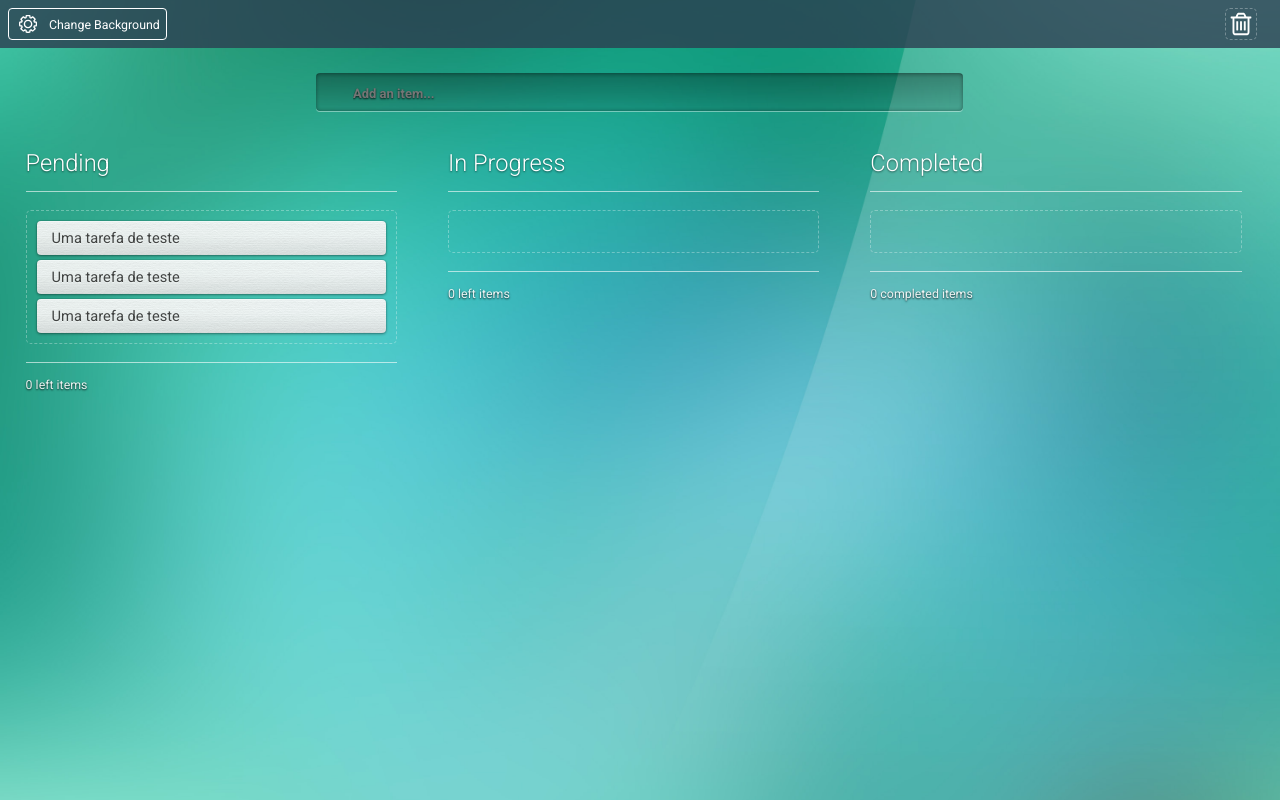
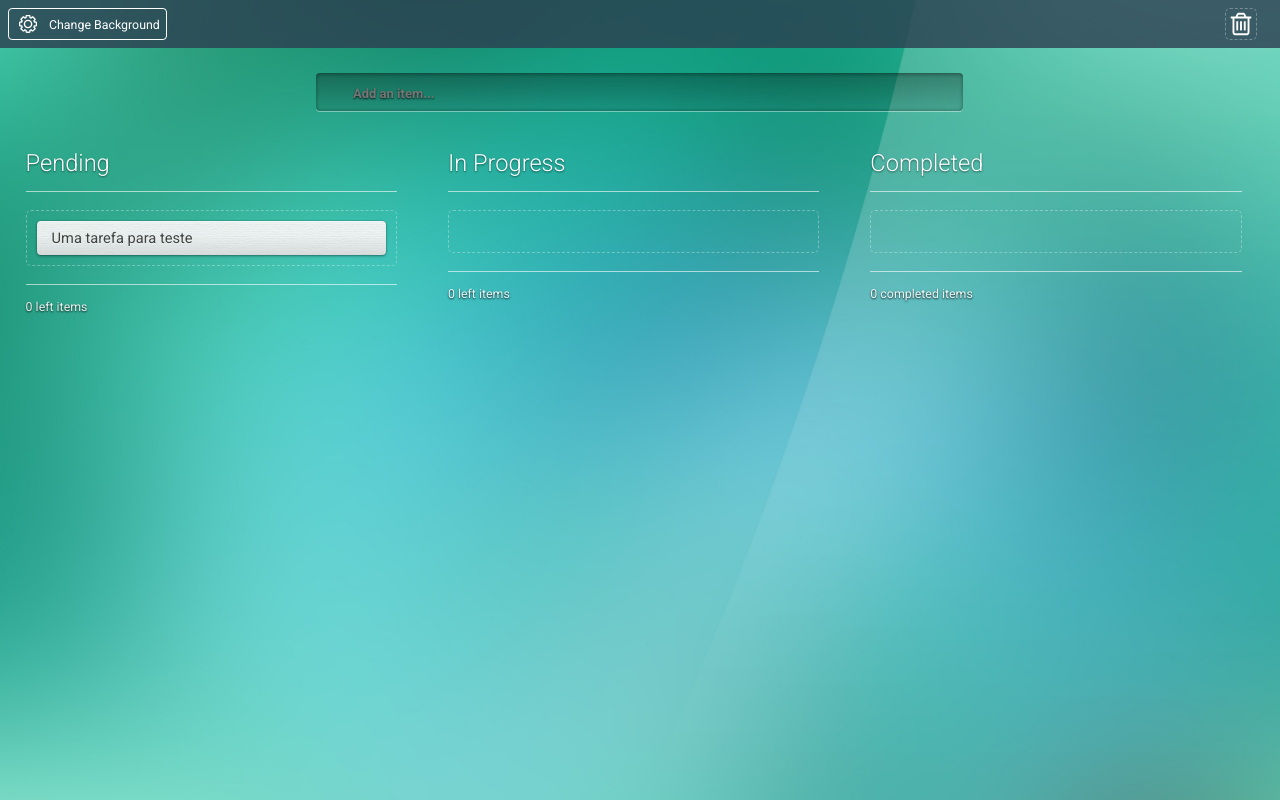
Before and after one commit to mvaldetaro/todo-list, a website: page index.html in a window 1280 px wide. Drawn offline with nearby package versions, Linux system fonts and the light colour scheme.

Commit message:
Function "generateTask" added

```diff
--- a/assets/js/app.js
+++ b/assets/js/app.js
@@ -1,6 +1,6 @@
 var defaults = {
   // CSS selectors and attributes that would be used by the JavaScript functions
-  todoTask: "todo-task",
+  todoTask: "task-item",
   todoTitle: "task-title",
   todoDate: "task-date",
   todoDescription: "task-description",
@@ -13,3 +13,33 @@ var defaults = {
   "2" : "#progress",
   "3" : "#completed"
 };
+
+// Add Task
+
+var generateTask = function(params){
+  var parent = $(codes[params.code]),
+      wrapper;
+
+  if(!parent) {
+    return;
+  }
+
+  wrapper = $("<li />", {
+    "class" : defaults.todoTask,
+    "id" : defaults.taskId + params.id,
+    "data" : params.id
+  }).appendTo(parent);
+
+  $("<div />", {
+    "class" : defaults.todoTitle,
+    "text": params.title
+  }).appendTo(wrapper);
+}
+
+generateTask({
+  id: "123",
+  code: "1",
+  title: "Uma tarefa para teste"
+});
+
+console.log("Chegando aqui!");
--- a/index.html
+++ b/index.html
@@ -10,20 +10,14 @@
   <link rel="stylesheet" href="assets/css/style.css">
 
   <script src="http://cdnjs.cloudflare.com/ajax/libs/modernizr/2.8.2/modernizr.min.js"></script>
-  <script src="//ajax.googleapis.com/ajax/libs/jquery/1.11.1/jquery.min.js"></script>
-  <script src="//ajax.googleapis.com/ajax/libs/jqueryui/1.10.4/jquery-ui.min.js"></script>
-
 </head>
 
 <body>
-
   <div class="warp">
-
     <nav id="optionsbar">
         <button class="btn icon icon-background">
           Change Background
         </button>
-
         <div class="delete-area"></div>
     </nav>
     <!-- Adicionar Tarefas -->
@@ -37,35 +31,26 @@
 
     <div id="board" class="clearfix">
       <!-- Tarefas Pendentes -->
-      <section id="pending" class="task-list">
+      <section class="task-list">
         <header class="task-list-header">Pending</header>
-          <ul>
-            <li class="task-item">
-              <div class="task-title">Uma tarefa de teste</div>
-            </li>
-            <li class="task-item">
-              <div class="task-title">Uma tarefa de teste</div>
-            </li>
-            <li class="task-item">
-              <div class="task-title">Uma tarefa de teste</div>
-            </li>
+          <ul id="pending">
           </ul>
         <footer class="task-list-footer">0 left items</footer>
       </section>
 
       <!-- Tarefas Pendentes -->
-      <section id="progress" class="task-list">
+      <section class="task-list">
         <header class="task-list-header">In Progress</header>
-          <ul>
+          <ul id="progress">
             <!-- Tasks -->
           </ul>
         <footer class="task-list-footer">0 left items</footer>
       </section>
 
       <!-- Tarefas Pendentes -->
-      <section id="completed" class="task-list">
+      <section class="task-list">
         <header class="task-list-header">Completed</header>
-          <ul>
+          <ul id="completed">
             <!-- Tasks -->
           </ul>
         <footer class="task-list-footer">0 completed items</footer>
@@ -76,5 +61,8 @@
   <div id="modal">
     <!-- Modal Content -->
   </div>
+  <script src="//ajax.googleapis.com/ajax/libs/jquery/1.11.1/jquery.min.js"></script>
+  <script src="//ajax.googleapis.com/ajax/libs/jqueryui/1.10.4/jquery-ui.min.js"></script>
+  <script src="assets/js/app.js"></script>
 </body>
 </html>
```
